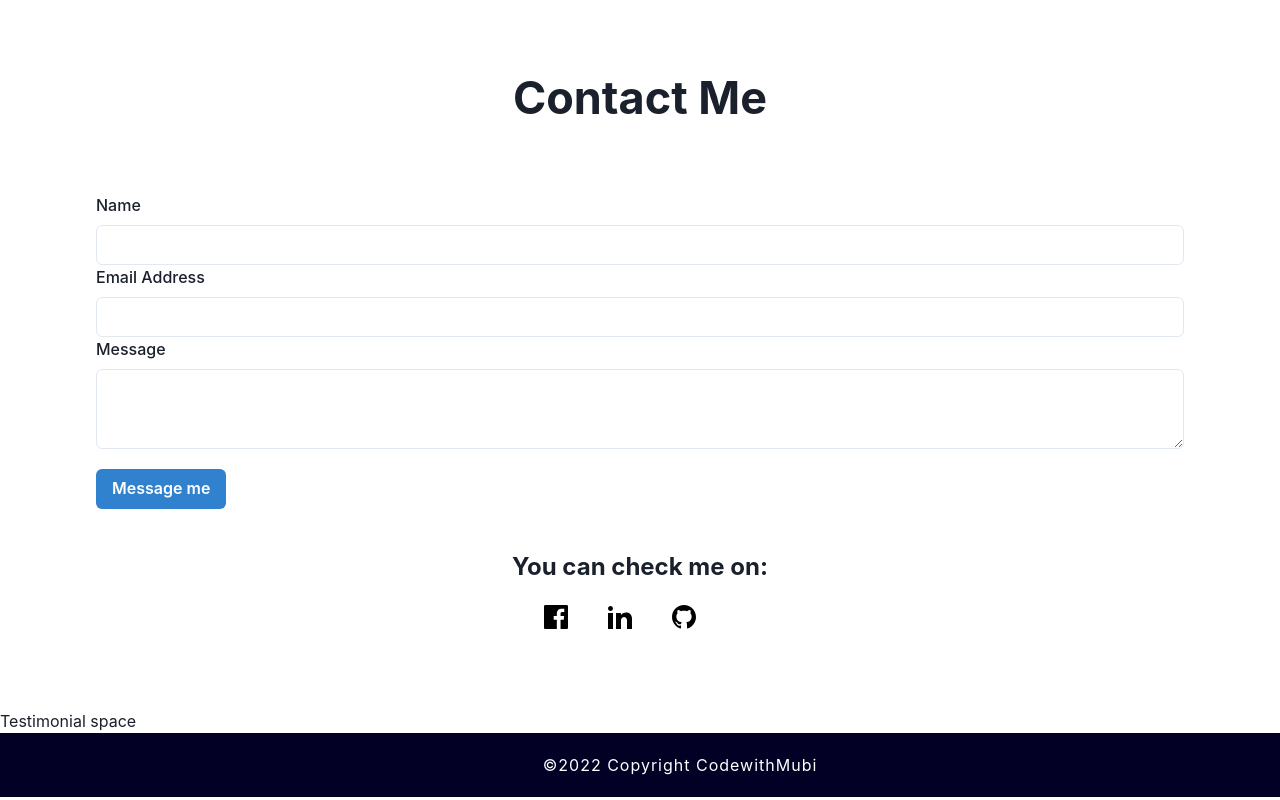
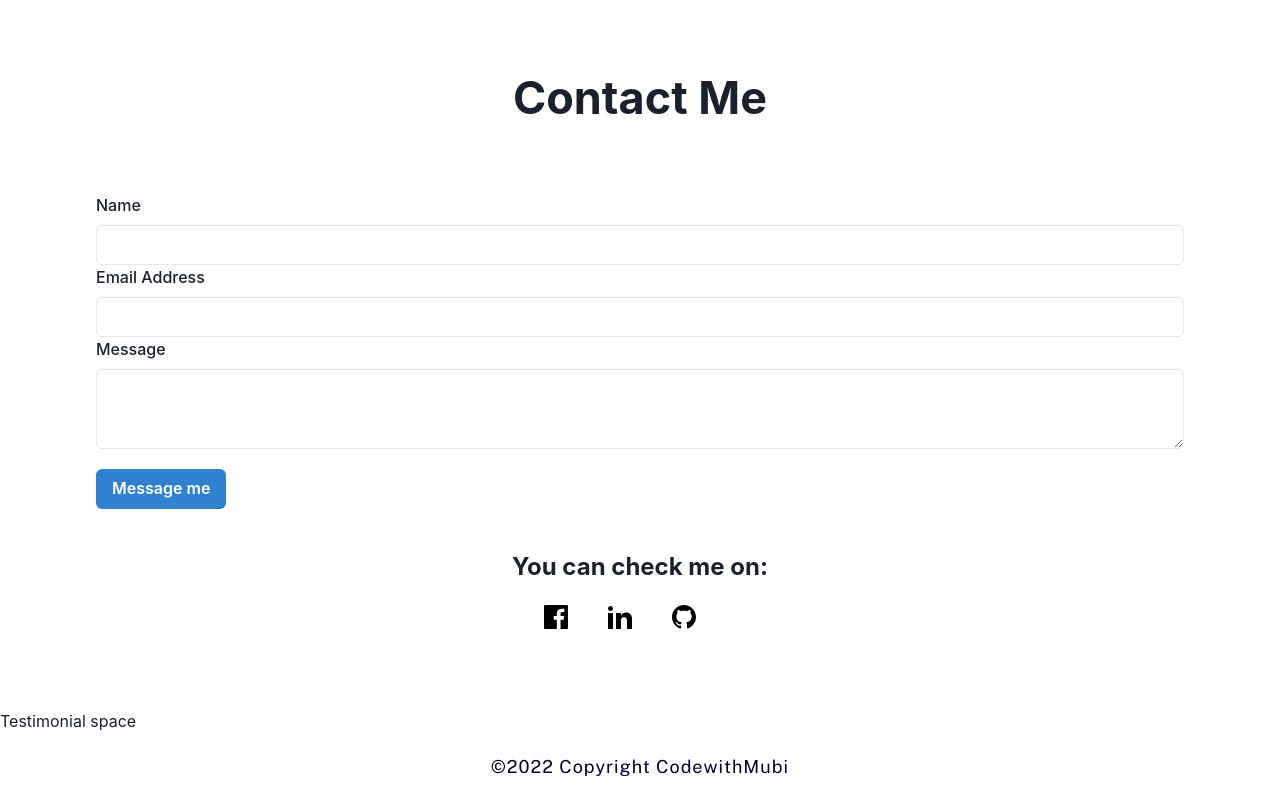
Before and after one commit to Kiddo-prog/My-portfolio, a React (Create React App) app: page /testimonial in a window 1280 px wide. Shown: the part 754-1554 px from the top of the page. Built offline with nearby package versions, Linux system fonts and the light colour scheme.

Commit message:
Made new changes

```diff
--- a/src/components/Footer/index.jsx
+++ b/src/components/Footer/index.jsx
@@ -3,18 +3,18 @@ import { Box, Text } from "@chakra-ui/react";
 import { useColorModeValue } from "@chakra-ui/react";
 
 export default function Footer() {
-  const bg = useColorModeValue("rgb(2,0,36)", "#fff");
-  const color = useColorModeValue("#fff", "rgb(2,0,36)");
-  // const border = useColorModeValue("#fff", "rgb(2,0,36)");
+  const color = useColorModeValue("rgb(2,0,36)", "#fff");
   const date = new Date().getFullYear();
   return (
     <>
-      <Box bgColor={bg} padding={5} style={{ bottom: 0 }}>
+      <Box padding={5} style={{ bottom: 0 }}>
         <Text
           letterSpacing={1}
           color={color}
-          ml={["1em", "5em"]}
           textAlign="center"
+          fontSize={{base: 'sm', md: 'md', lg: 'lg'}}
+          fontWeight="400"
+          fontFamily={'"Public Sans", sans-serif'}
         >
           &copy;{date} Copyright CodewithMubi
         </Text>
```
